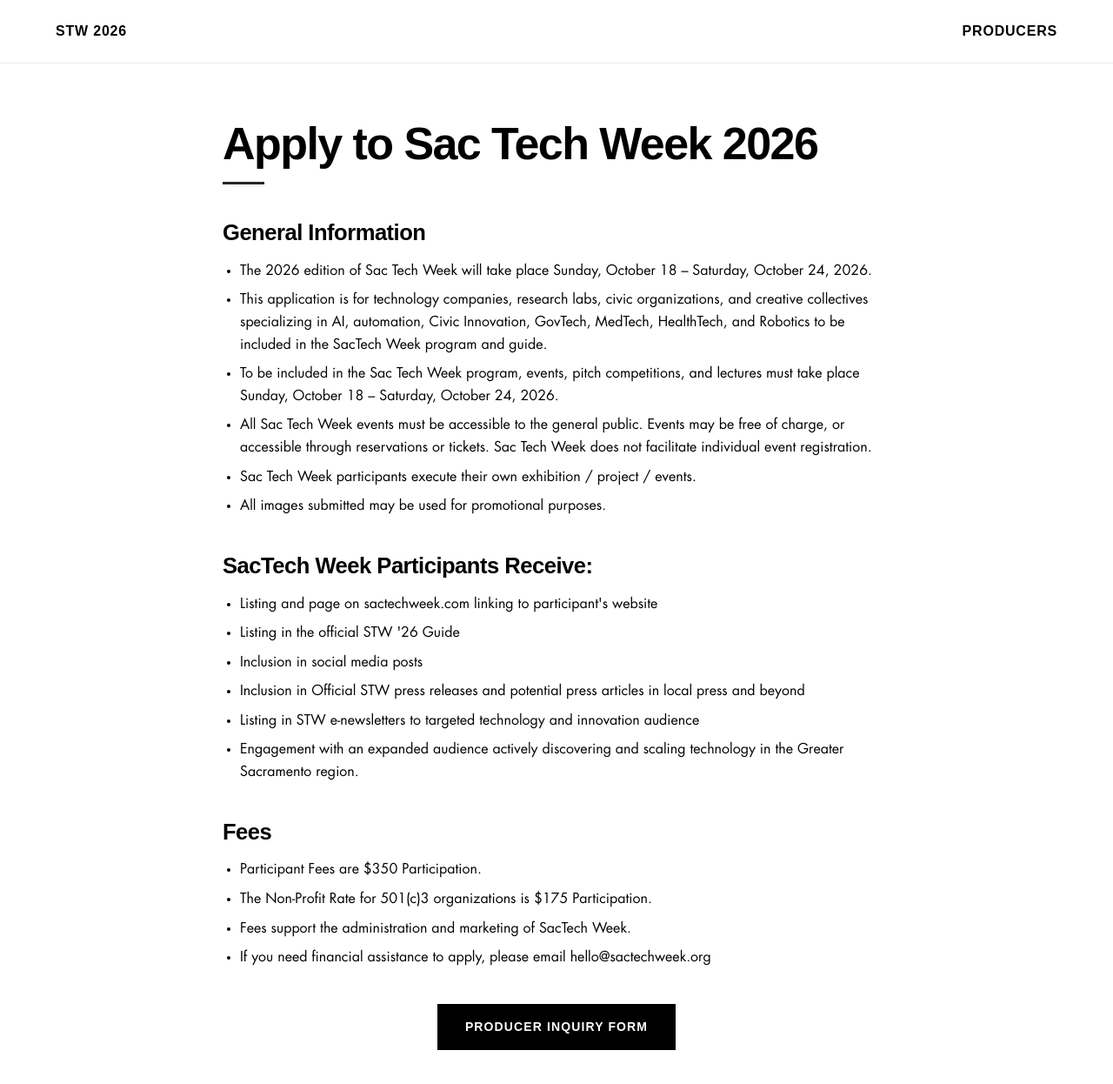
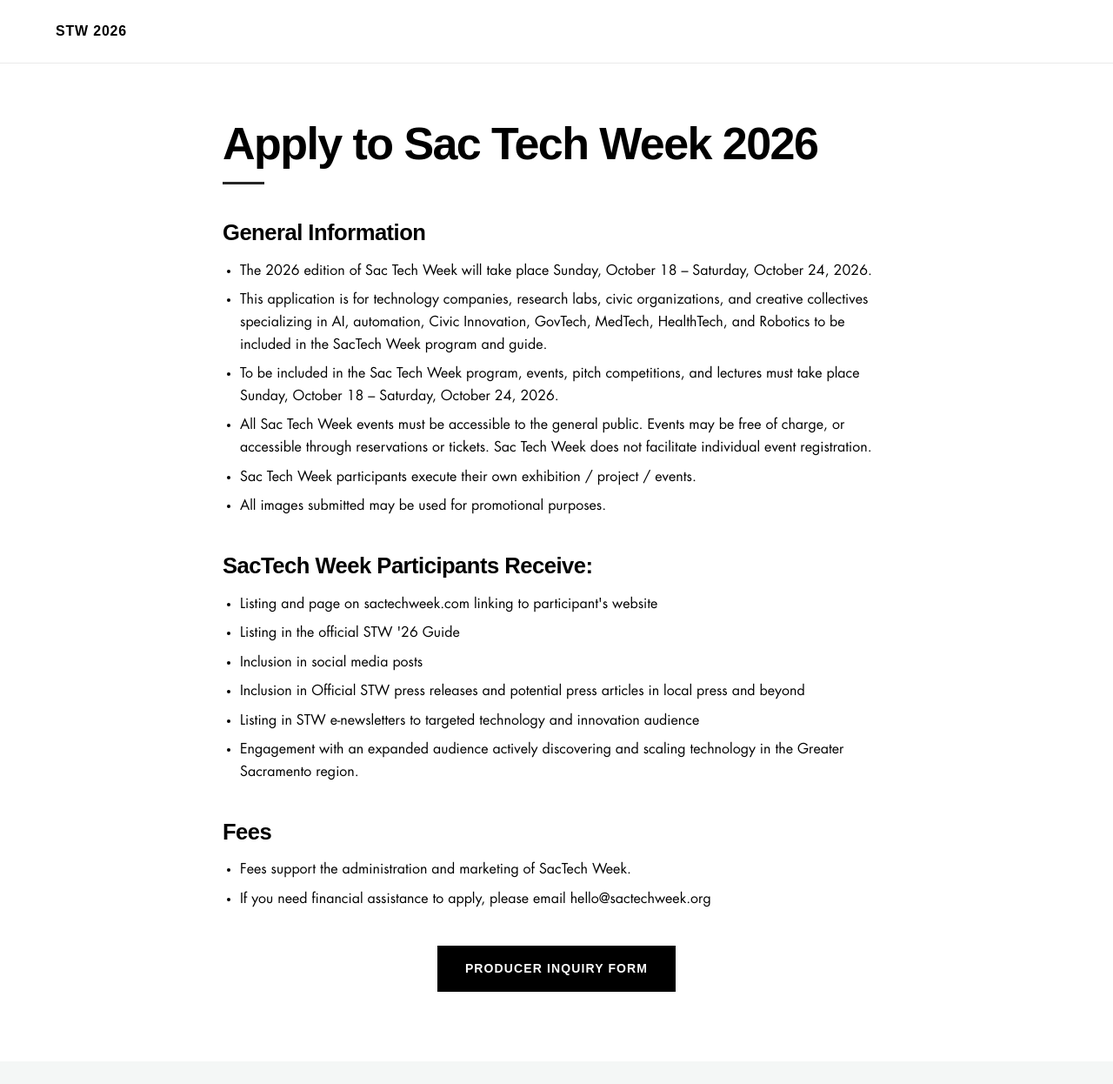
Before and after one commit to Aaday321/sac-tech-week, a Next.js app: page /producers in a window 1280 px wide. Shown: the top 1246 px of the page at 87% size. After the commit the page ends 1220 px from the top, so only its background shows below. Built offline with nearby package versions, Linux system fonts and the light colour scheme.

Commit message:
docs: update website with changes nick sent over email

```diff
--- a/app/components/nav-bar.tsx
+++ b/app/components/nav-bar.tsx
@@ -1,7 +1,5 @@
 import Link from "next/link";
 import styles from "./nav-bar.module.css";
-
-const NAV_LINKS = [{ href: "/producers", label: "Producers" }] as const;
 
 export function NavBar() {
   return (
@@ -9,13 +7,6 @@
       <Link href="/" className={styles.logo}>
         STW 2026
       </Link>
-      <nav className={styles.links} aria-label="Primary">
-        {NAV_LINKS.map(({ href, label }) => (
-          <Link key={href} href={href}>
-            {label}
-          </Link>
-        ))}
-      </nav>
     </header>
   );
 }
--- a/app/producers/page.tsx
+++ b/app/producers/page.tsx
@@ -20,8 +20,6 @@
 ] as const;
 
 const FEES = [
-  "Participant Fees are $350 Participation.",
-  "The Non-Profit Rate for 501(c)3 organizations is $175 Participation.",
   "Fees support the administration and marketing of SacTech Week.",
   "If you need financial assistance to apply, please email hello@sactechweek.org",
 ] as const;
```
Also changed, not shown: app/components/editorial-section.tsx (+5 -18 lines).
